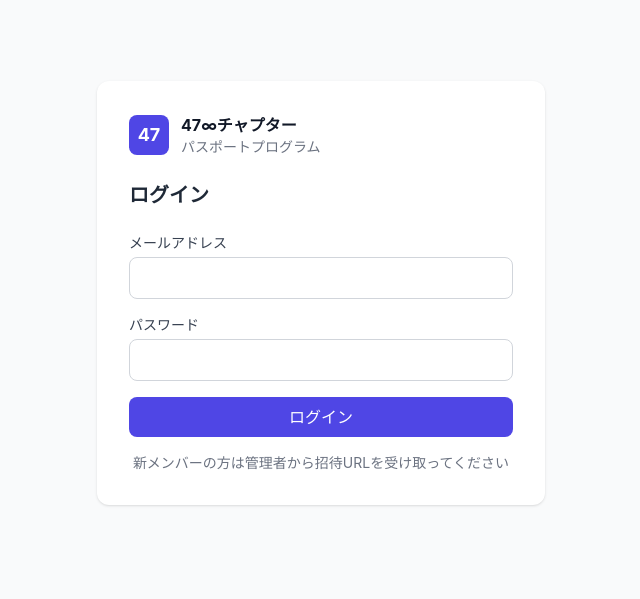
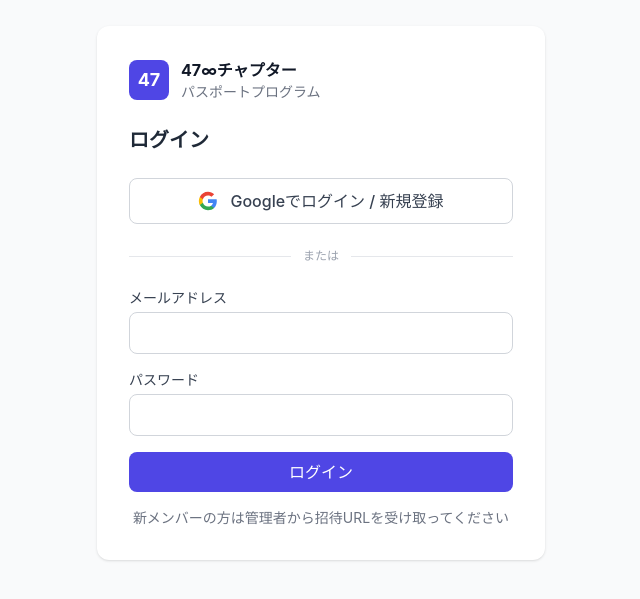
Before and after one commit to taguchi-gai/bni47-passport, a React (Vite) app in the folder frontend/: page / in a window 1280 px wide. Shown: the part 107-706 px from the top of the page, without its empty margins (319-959 px from the left). Built offline with nearby package versions, Linux system fonts and the light colour scheme; no server answers.

Commit message:
Add Google login button and update callback for sign-up flow

```diff
--- a/frontend/src/pages/Login.tsx
+++ b/frontend/src/pages/Login.tsx
@@ -1,5 +1,5 @@
 import { useState } from "react";
-import { loginRequest } from "../api/client";
+import { loginRequest, api } from "../api/client";
 
 interface Props {
   onLogin: (token: string, role: string, name: string, userId: number) => void;
@@ -10,6 +10,7 @@ export default function Login({ onLogin }: Props) {
   const [password, setPassword] = useState("");
   const [error, setError] = useState("");
   const [loading, setLoading] = useState(false);
+  const [googleLoading, setGoogleLoading] = useState(false);
 
   async function handleSubmit(e: React.FormEvent) {
     e.preventDefault();
@@ -23,6 +24,18 @@ export default function Login({ onLogin }: Props) {
       setError(err instanceof Error ? err.message : "エラーが発生しました");
     } finally {
       setLoading(false);
+    }
+  }
+
+  async function handleGoogleLogin() {
+    setGoogleLoading(true);
+    setError("");
+    try {
+      const { auth_url } = await api.get<{ auth_url: string }>("/api/auth/google");
+      window.location.href = auth_url;
+    } catch (err: unknown) {
+      setError(err instanceof Error ? err.message : "Google認証URLの取得に失敗しました");
+      setGoogleLoading(false);
     }
   }
 
@@ -44,6 +57,28 @@ export default function Login({ onLogin }: Props) {
             {error}
           </div>
         )}
+
+        <button
+          type="button"
+          onClick={handleGoogleLogin}
+          disabled={googleLoading}
+          className="w-full flex items-center justify-center gap-3 border border-gray-300 bg-white hover:bg-gray-50 text-gray-700 py-2.5 rounded-lg font-medium transition disabled:opacity-50 mb-6"
+        >
+          <svg className="w-5 h-5" viewBox="0 0 24 24" aria-hidden="true">
+            <path fill="#4285F4" d="M22.56 12.25c0-.78-.07-1.53-.2-2.25H12v4.26h5.92c-.26 1.37-1.04 2.53-2.21 3.31v2.77h3.57c2.08-1.92 3.28-4.74 3.28-8.09z"/>
+            <path fill="#34A853" d="M12 23c2.97 0 5.46-.98 7.28-2.66l-3.57-2.77c-.98.66-2.23 1.06-3.71 1.06-2.86 0-5.29-1.93-6.16-4.53H2.18v2.84C3.99 20.53 7.7 23 12 23z"/>
+            <path fill="#FBBC05" d="M5.84 14.1A6.97 6.97 0 0 1 5.47 12c0-.73.13-1.44.36-2.1V7.07H2.18A11 11 0 0 0 1 12c0 1.77.42 3.44 1.18 4.93l3.66-2.83z"/>
+            <path fill="#EA4335" d="M12 5.38c1.62 0 3.06.56 4.21 1.64l3.15-3.15C17.45 2.09 14.97 1 12 1 7.7 1 3.99 3.47 2.18 7.07l3.66 2.83C6.71 7.31 9.14 5.38 12 5.38z"/>
+          </svg>
+          {googleLoading ? "Google認証へ移動中..." : "Googleでログイン / 新規登録"}
+        </button>
+
+        <div className="flex items-center gap-3 mb-6">
+          <div className="flex-1 border-t border-gray-200" />
+          <span className="text-xs text-gray-400">または</span>
+          <div className="flex-1 border-t border-gray-200" />
+        </div>
+
         <form onSubmit={handleSubmit} className="space-y-4">
           <div>
             <label className="block text-sm font-medium text-gray-700 mb-1">
```
Also changed, not shown: 1 other file (tests, documents, lock files or other folders).
